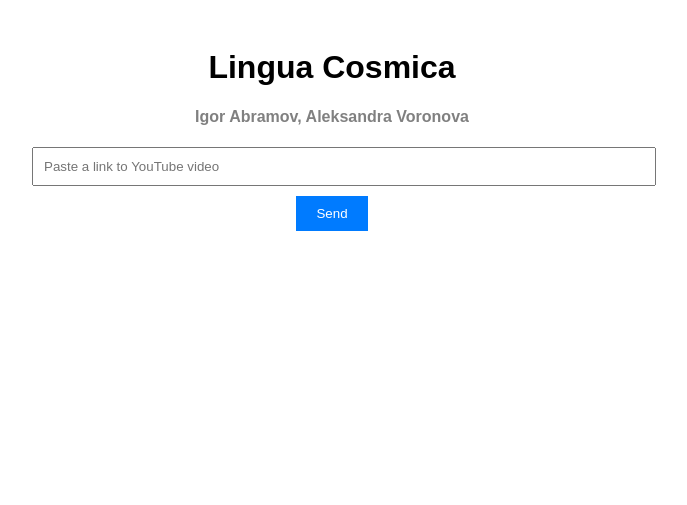
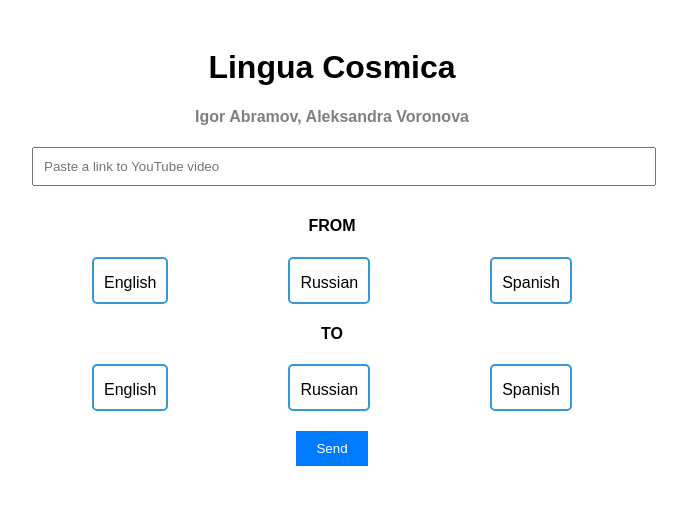
Before and after one commit to IGragon/Lingua-Cosmica, a Flask app: page / in a window 1280 px wide. Shown: the top 505 px of the page, without its empty margins (308-995 px from the left). Run offline with Flask 3, Linux system fonts and the light colour scheme.

Commit message:
add language options

```diff
--- a/app.py
+++ b/app.py
@@ -1,4 +1,4 @@
-from flask import Flask, render_template, request, send_file
+from flask import Flask, render_template, request, send_file, jsonify
 from pytube import YouTube
 
 app = Flask(__name__)
@@ -13,17 +13,24 @@ def index():
 def process_video():
     video_link = request.form['videoLink']
 
-    # код для обработки ссылки и скачивания видео
+    from_language = request.form["fromLanguageSelect"]
+    to_language = request.form["toLanguageSelect"]
 
-    # download video
+    print (from_language)
+
+    # download
     yt = YouTube(video_link)
-    video_stream = yt.streams.filter(progressive=True, file_extension='mp4').first().download(output_path = 'static/', filename = "video.mp4")
+    video_stream = yt.streams.filter(progressive=True, file_extension='mp4').first().download(output_path='static/', filename=f'video_{from_language}_to_{to_language}.mp4')
+    video_path = f'static/video_{from_language}_to_{to_language}.mp4'
 
-    return send_file('static/video.mp4', as_attachment=True)
+    # Return JSON response with video_path and video_url
+    return jsonify({'video_path': video_path, 'video_url': '/download?video_path=' + video_path})
+
 
 @app.route('/download')
 def download():
-    return send_file('static/video.mp4', as_attachment=True)
+    video_path = request.args.get('video_path', '')
+    return send_file(video_path, as_attachment=True)
 
 if __name__ == '__main__':
     app.run(debug=True)
--- a/static/styles.css
+++ b/static/styles.css
@@ -39,3 +39,40 @@ button:hover {
 #videoPlayer {
     margin-top: 20px;
 }
+
+.language-buttons {
+    display: flex;
+    justify-content: space-around;
+    margin: 20px 0;
+}
+
+.language-button {
+    display: flex;
+    flex-direction: column;
+    align-items: center;
+    padding: 10px;
+    border: 2px solid #3498db;
+    border-radius: 5px;
+    cursor: pointer;
+}
+
+.language-button:last-child {
+    margin-right: 0;
+}
+
+.language-button input {
+    display: none;
+}
+
+.language-button span {
+    margin-top: 5px;
+}
+
+.language-button input:checked + span {
+    color: #3498db;
+    font-weight: bold;
+}
+
+.language-button input:disabled + span {
+    color: #aaa;
+}
--- a/templates/index.html
+++ b/templates/index.html
@@ -12,7 +12,43 @@
         <h4 style="color: grey">Igor Abramov, Aleksandra Voronova</h4>
         <form action="/process_video" method="post">
             <input type="text" name="videoLink" placeholder="Paste a link to YouTube video" required>
+
+            <!-- Radiobuttons for languages FROM -->
+            <h4 style="color: black">FROM</h4>
+            <div class="language-buttons">
+                <label class="language-button">
+                    <input type="radio" id="fromLanguageSelectEN" name="fromLanguageSelect" value="en" onclick="updateToLanguageOptions()">
+                    <span>English</span>
+                </label>
+                <label class="language-button">
+                    <input type="radio" id="fromLanguageSelectRU" name="fromLanguageSelect" value="rus" onclick="updateToLanguageOptions()">
+                    <span>Russian</span>
+                </label>
+                <label class="language-button">
+                    <input type="radio" id="fromLanguageSelectES" name="fromLanguageSelect" value="es" onclick="updateToLanguageOptions()">
+                    <span>Spanish</span>
+                </label>
+            </div>
+
+            <!-- Radiobuttons for languages TO -->
+            <h4 style="color: black">TO</h4>
+            <div class="language-buttons">
+                <label class="language-button">
+                    <input type="radio" id="toLanguageSelectEN" name="toLanguageSelect" value="en" onclick="updateFromLanguageOptions()">
+                    <span>English</span>
+                </label>
+                <label class="language-button">
+                    <input type="radio" id="toLanguageSelectRU" name="toLanguageSelect" value="rus" onclick="updateFromLanguageOptions()">
+                    <span>Russian</span>
+                </label>
+                <label class="language-button">
+                    <input type="radio" id="toLanguageSelectES" name="toLanguageSelect" value="es" onclick="updateFromLanguageOptions()">
+                    <span>Spanish</span>
+                </label>
+            </div>
+
             <button type="submit">Send</button>
+
         </form>
         <div id="loading" style="display:none;">Loading...</div>
         <div id="downloadButton" style="display:none;">
```
Also changed, not shown: static/script.js (+29 -8 lines).
